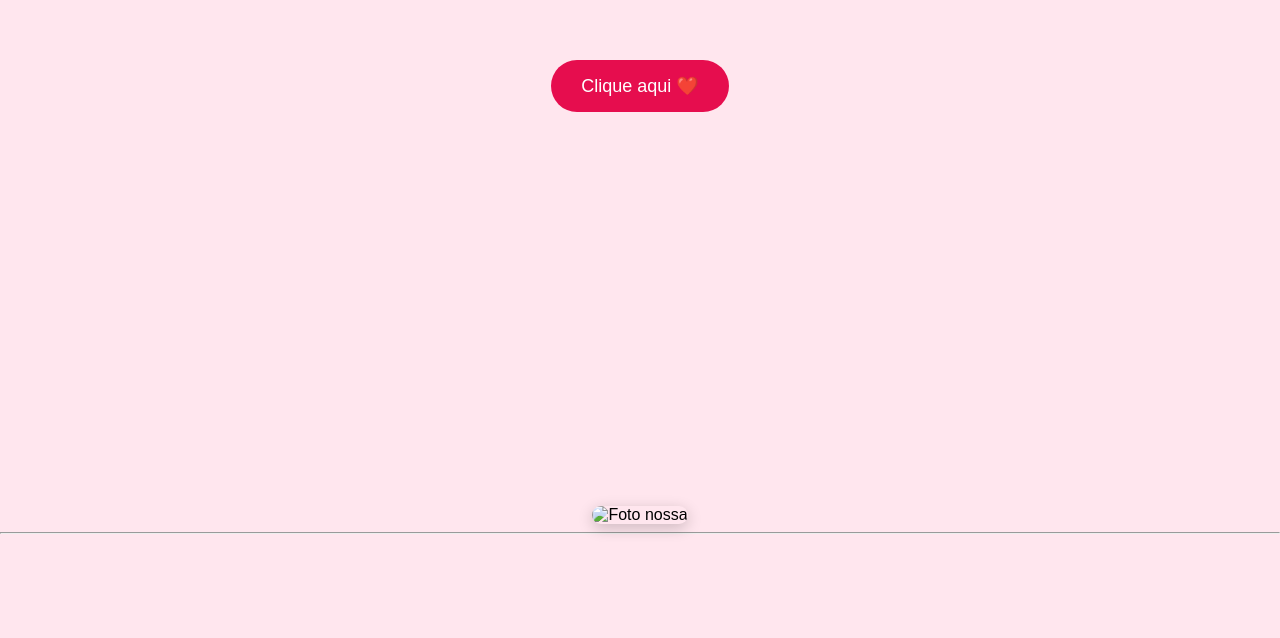
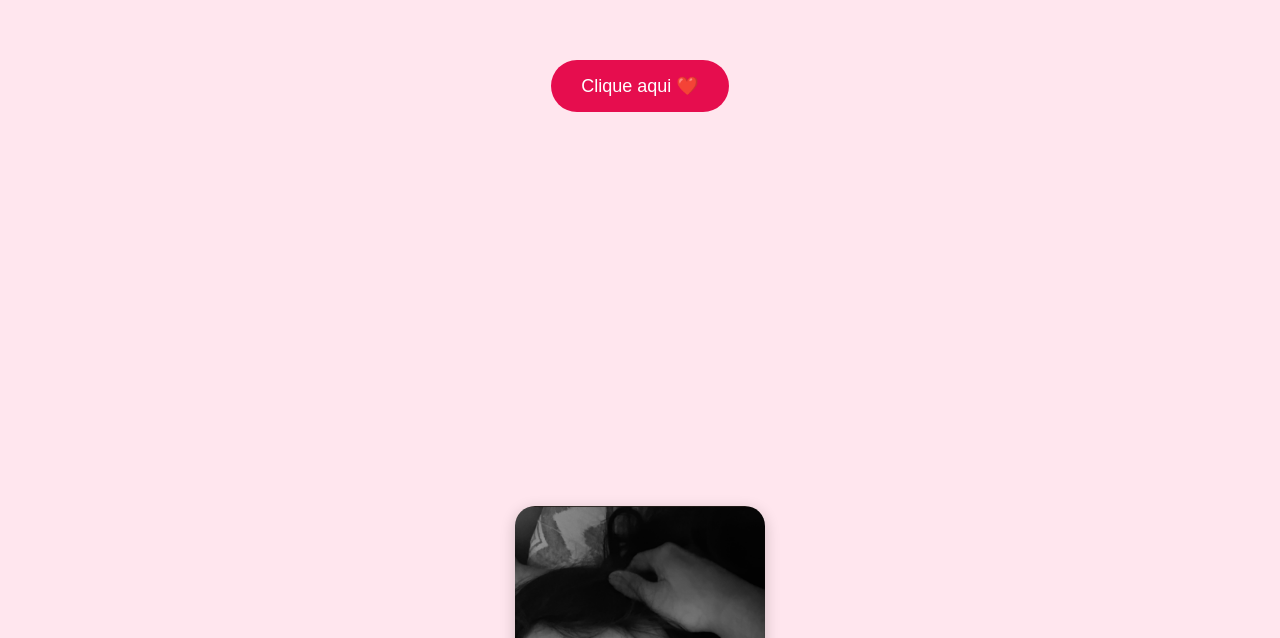
Before and after one commit to jjamile/teste02, a plain HTML site: page index.html in a window 1280 px wide. Shown: the part 314-952 px from the top of the page. Before the commit the page ends 856 px from the top, so only its background shows below. Drawn offline with Linux system fonts and the light colour scheme.

Commit message:
Update index.html

```diff
--- a/index.html
+++ b/index.html
@@ -201,7 +201,7 @@ function abrir(){
 </script>
 
 <div class="foto-casal">
-    <img src="imagens/foto.jpg.png" alt="Foto nossa">
+    <img src="foto.jpg.png" alt="Foto nossa">
 </div>
 
 </body>
```
